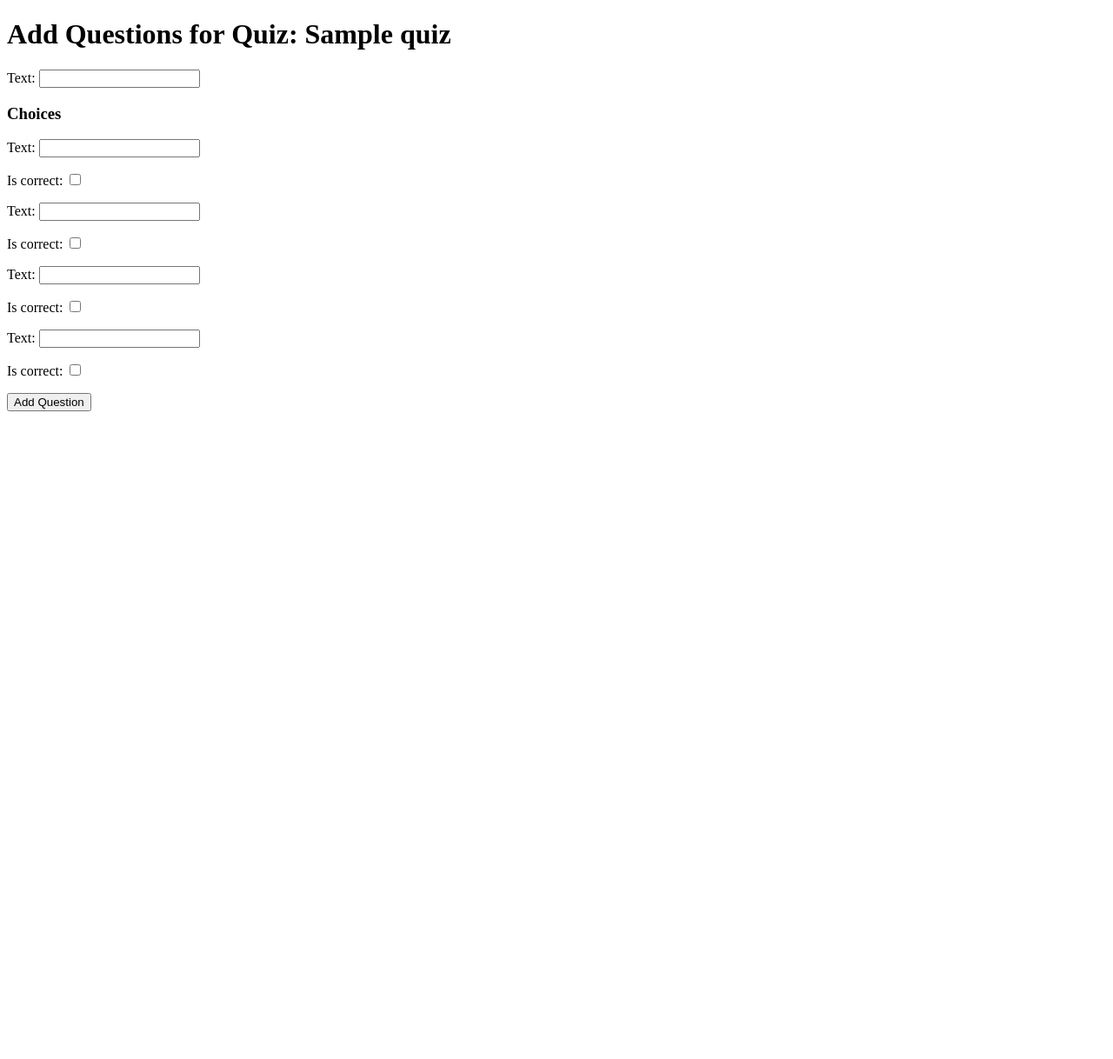
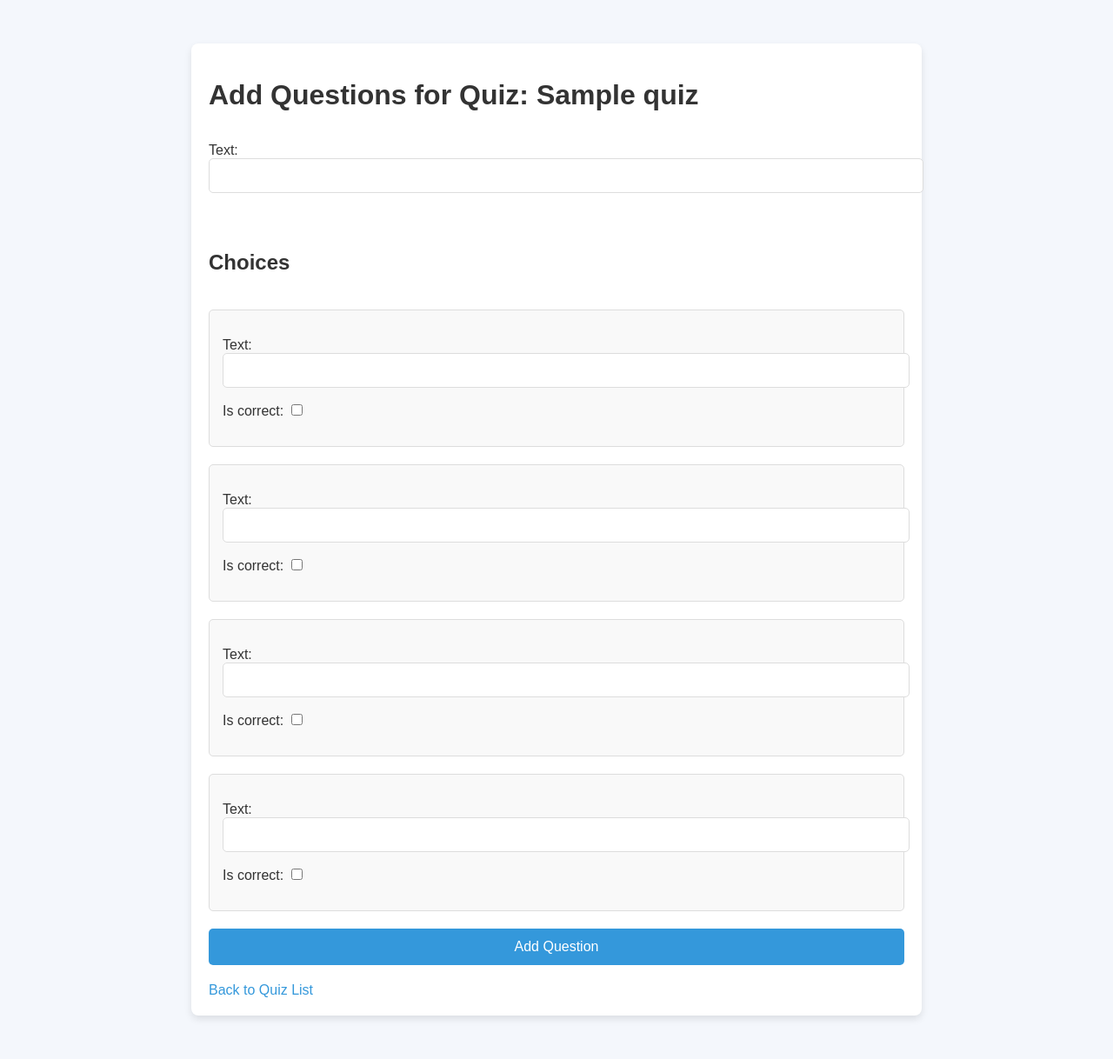
Before and after one commit to Febin-Vinod/v-learn, a Django app: page /quiz/1/add_question/ in a window 1280 px wide. Shown: the whole page at 87% size. Before the commit the page ends 473 px from the top, so only its background shows below. Run offline with Django 4.2, Linux system fonts and the light colour scheme; a user stored in the database is signed in; tables that the repository leaves empty hold one stand-in row (values such as "Sample post").

Commit message:
quiz_app completed

```diff
--- a/vlearn/quiz_app/templates/add_question.html
+++ b/vlearn/quiz_app/templates/add_question.html
@@ -2,9 +2,91 @@
 <html lang="en">
 <head>
     <meta charset="UTF-8">
+    <meta name="viewport" content="width=device-width, initial-scale=1.0">
     <title>Add Questions</title>
+    <style>
+        body {
+            font-family: 'Arial', sans-serif;
+            margin: 0;
+            padding: 0;
+            background: #f4f7fc;
+            color: #333;
+        }
+
+        .container {
+            max-width: 800px;
+            margin: 50px auto;
+            padding: 20px;
+            background: #fff;
+            border-radius: 8px;
+            box-shadow: 0 4px 8px rgba(0, 0, 0, 0.1);
+        }
+
+        h1, h3 {
+            font-size: 2rem;
+            color: #333;
+            margin-bottom: 20px;
+        }
+
+        h3 {
+            font-size: 1.5rem;
+            margin-top: 30px;
+        }
+
+        form {
+            display: flex;
+            flex-direction: column;
+            gap: 20px;
+        }
+
+        input[type="text"],
+        textarea,
+        select {
+            width: 100%;
+            padding: 10px;
+            font-size: 1rem;
+            border: 1px solid #ddd;
+            border-radius: 5px;
+        }
+
+        button {
+            background: #3498db;
+            color: #fff;
+            border: none;
+            padding: 12px 20px;
+            font-size: 1rem;
+            border-radius: 5px;
+            cursor: pointer;
+            transition: background 0.3s ease;
+        }
+
+        button:hover {
+            background: #2980b9;
+        }
+
+        .back-link {
+            display: inline-block;
+            margin-top: 20px;
+            text-decoration: none;
+            color: #3498db;
+            font-size: 1rem;
+            transition: color 0.3s ease;
+        }
+
+        .back-link:hover {
+            color: #2980b9;
+        }
+
+        .choice-container {
+            background: #f9f9f9;
+            padding: 15px;
+            border-radius: 5px;
+            border: 1px solid #ddd;
+        }
+    </style>
 </head>
 <body>
+    <div class="container">
         <h1>Add Questions for Quiz: {{ quiz.title }}</h1>
         <form method="POST">
             {% csrf_token %}
@@ -12,11 +94,11 @@
 
             <h3>Choices</h3>
             {% for form in choice_forms %}
-            <div>
+                <div class="choice-container">
                     {{ form.as_p }}
                 </div>
             {% endfor %}
             <button type="submit">Add Question</button>
         </form>
-</body>
-</html>
+        <a href="{% url 'quiz_list' quiz.course.id %}" class="back-link">Back to Quiz List</a>
+    </div>
```
Lines whose indentation alone changed are shown as unchanged.
